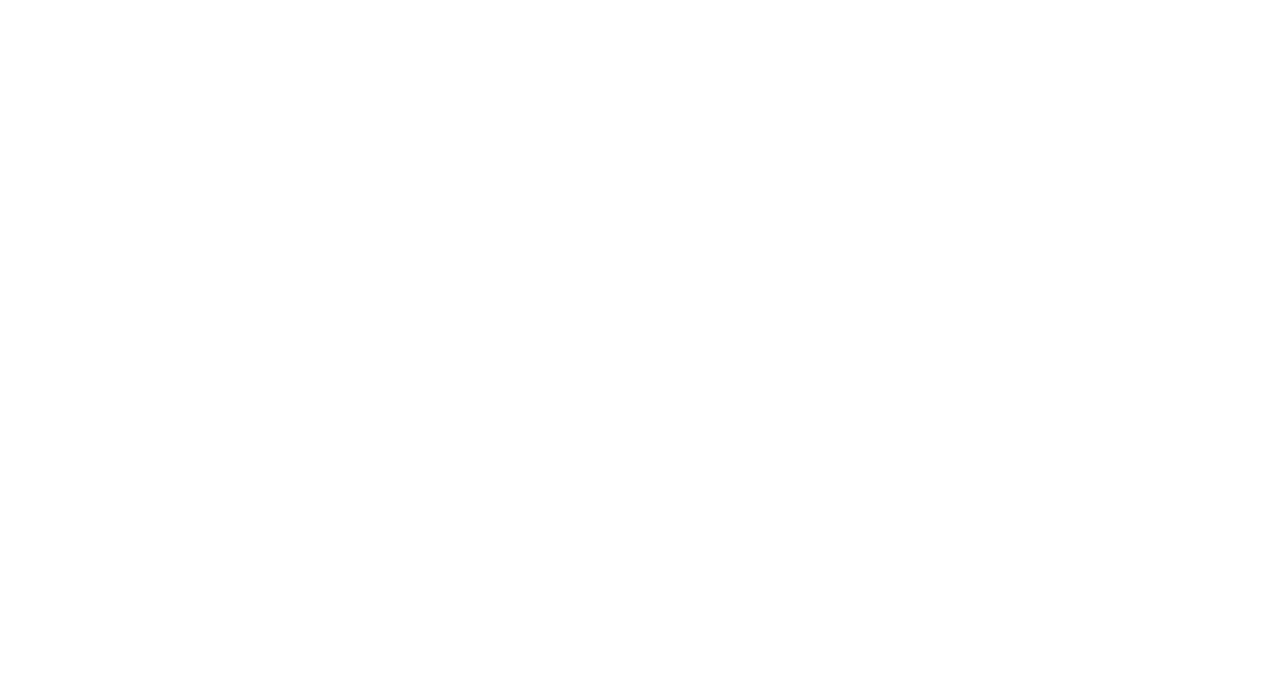
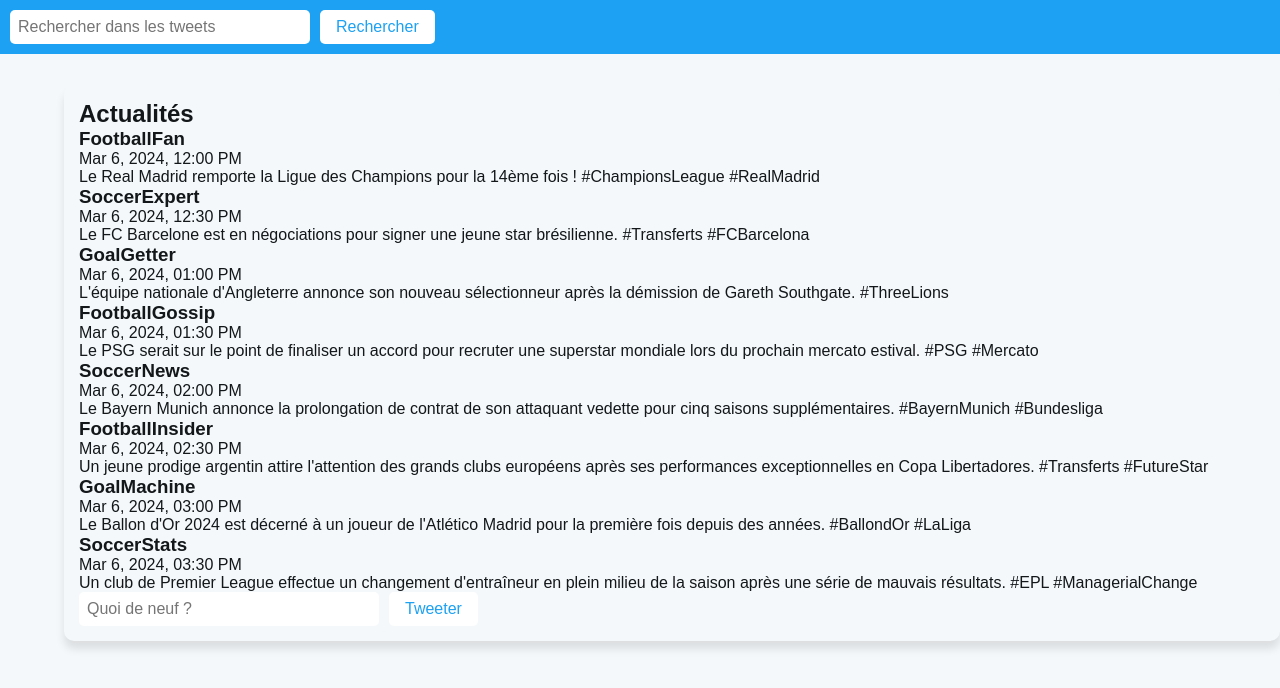
Before and after one commit to roddone/l3sdn-td1, a Vue app: page / in a window 1280 px wide. Shown: the top 688 px of the page. Built offline with nearby package versions, Linux system fonts and the light colour scheme.

Commit message:
Modifications

```diff
--- a/src/App.vue
+++ b/src/App.vue
@@ -1,9 +1,33 @@
-<script setup>
-</script>
+<template>
+    <Navbar/>
 
-<template>
+    <br>
+    <Actualite/>
 
-</template>
+  </template>
 
-<style scoped>
-</style>
+  <script>
+  import Actualite from './components/Actualite.vue';
+  import Navbar from './components/Navbar.vue';
+
+  export default {
+    components: {
+      Actualite,
+      Navbar
+    },
+    data() {
+        return {
+        tweets: [] // Peut-être initialisé avec des données si nécessaire
+        };
+    },
+    methods: {
+        handleTweet(tweet) {
+        this.tweets.unshift(tweet); // Ajouter le tweet en haut de la liste
+        },
+        handleSearch(query) {
+        console.log('Recherche dans les tweets pour:', query);
+        }
+    }
+    };
+  </script>
+  ./components/Actualite.vue
--- a/src/assets/main.css
+++ b/src/assets/main.css
@@ -1,35 +1,113 @@
-@import './base.css';
+/* main.css */
 
-#app {
-  max-width: 1280px;
-  margin: 0 auto;
-  padding: 2rem;
-  font-weight: normal;
+* {
+  margin: 0;
+  padding: 0;
+  box-sizing: border-box;
 }
 
-a,
-.green {
-  text-decoration: none;
-  color: hsla(160, 100%, 37%, 1);
-  transition: 0.4s;
-  padding: 3px;
+/* Body styles */
+body {
+  font-family: Arial, sans-serif;
+  background-color: #f5f8fa;
+  color: #14171a;
 }
 
-@media (hover: hover) {
-  a:hover {
-    background-color: hsla(160, 100%, 37%, 0.2);
-  }
+/* Container styles */
+.container {
+  max-width: 600px;
+  margin: 0 auto;
+  padding: 20px;
 }
 
-@media (min-width: 1024px) {
-  body {
-    display: flex;
-    place-items: center;
-  }
+/* Tweet styles */
+.tweet {
+  background-color: #fff;
+  border: 1px solid #e1e8ed;
+  padding: 15px;
+  margin-bottom: 15px;
+  border-radius: 10px;
+}
 
-  #app {
-    display: grid;
-    grid-template-columns: 1fr 1fr;
-    padding: 0 2rem;
-  }
+.tweet h3 {
+  font-size: 16px;
+  margin-bottom: 5px;
 }
+
+.tweet p {
+  font-size: 14px;
+  margin-bottom: 10px;
+}
+
+.tweet p:last-child {
+  margin-bottom: 0;
+}
+
+/* Form styles */
+.form {
+  margin-bottom: 20px;
+}
+
+.form textarea {
+  width: 100%;
+  height: 100px;
+  padding: 10px;
+  border: 1px solid #ccd6dd;
+  border-radius: 5px;
+  resize: none;
+}
+
+.form button {
+  background-color: #1da1f2;
+  color: #fff;
+  border: none;
+  padding: 10px 20px;
+  border-radius: 5px;
+  cursor: pointer;
+}
+
+.form button:hover {
+  background-color: #0d8ecf;
+}
+
+.navbar {
+  background-color: #1da1f2;
+  padding: 10px;
+}
+
+input[type="text"] {
+  width: 300px;
+  padding: 8px;
+  border-radius: 5px;
+  border: none;
+  outline: none;
+  font-size: 16px;
+}
+
+button {
+  padding: 8px 16px;
+  margin-left: 10px;
+  border-radius: 5px;
+  border: none;
+  cursor: pointer;
+  background-color: #fff;
+  color: #1da1f2;
+  font-size: 16px;
+}
+
+button:hover {
+  background-color: #e6f2ff;
+}
+
+.highlight {
+  background-color: yellow; /* Couleur de surlignage */
+}
+
+.message{
+  margin-left: 5%;
+  margin-top: 1%;
+  box-shadow: 0 8px 8px rgba(0, 0, 0, 0.1); /* Ajoute une ombre plus prononcée */
+  border-radius: 10px; /* Ajoute des coins arrondis */
+  padding: 15px; /* Diminue la taille de la boîte et ajuste le padding */
+  word-wrap: break-word; /* Permet aux mots longs de faire un retour à la ligne */
+}
--- /dev/null
+++ b/src/components/Actualite.vue
@@ -0,0 +1,51 @@
+<template>
+    <div class="message">
+      <h2>Actualités</h2>
+      <div v-if="tweets.length > 0">
+        <div v-for="tweet in tweets" :key="tweet.id">
+          <h3>{{ tweet.author }}</h3>
+          <p>{{ formatDateTime(tweet.date) }}</p>
+          <p>{{ tweet.content }}</p>
+        </div>
+      </div>
+      <input type="text" v-model="newTweet" placeholder="Quoi de neuf ?">
+      <button @click="postTweet">Tweeter</button>
+    </div>
+  </template>
+
+  <script>
+  export default {
+    data() {
+      return {
+        newTweet: '',
+        tweets: [
+          { id: 1, author: 'FootballFan', date: '2024-03-06 12:00', content: 'Le Real Madrid remporte la Ligue des Champions pour la 14ème fois ! #ChampionsLeague #RealMadrid' },
+          { id: 2, author: 'SoccerExpert', date: '2024-03-06 12:30', content: 'Le FC Barcelone est en négociations pour signer une jeune star brésilienne. #Transferts #FCBarcelona' },
+          { id: 3, author: 'GoalGetter', date: '2024-03-06 13:00', content: "L'équipe nationale d'Angleterre annonce son nouveau sélectionneur après la démission de Gareth Southgate. #ThreeLions" },
+          { id: 4, author: 'FootballGossip', date: '2024-03-06 13:30', content: 'Le PSG serait sur le point de finaliser un accord pour recruter une superstar mondiale lors du prochain mercato estival. #PSG #Mercato' },
+          { id: 5, author: 'SoccerNews', date: '2024-03-06 14:00', content: 'Le Bayern Munich annonce la prolongation de contrat de son attaquant vedette pour cinq saisons supplémentaires. #BayernMunich #Bundesliga' },
+          { id: 6, author: 'FootballInsider', date: '2024-03-06 14:30', content: 'Un jeune prodige argentin attire l\'attention des grands clubs européens après ses performances exceptionnelles en Copa Libertadores. #Transferts #FutureStar' },
+          { id: 7, author: 'GoalMachine', date: '2024-03-06 15:00', content: 'Le Ballon d\'Or 2024 est décerné à un joueur de l\'Atlético Madrid pour la première fois depuis des années. #BallondOr #LaLiga' },
+          { id: 8, author: 'SoccerStats', date: '2024-03-06 15:30', content: "Un club de Premier League effectue un changement d'entraîneur en plein milieu de la saison après une série de mauvais résultats. #EPL #ManagerialChange" }
+        ]
+      };
+    },
+    methods: {
+      postTweet() {
+        if (this.newTweet.trim() !== '') {
+          this.tweets.push({
+            id: this.tweets.length + 1,
+            author: 'Anonymous',
+            date: new Date().toISOString(),
+            content: this.newTweet.trim()
+          });
+          this.newTweet = '';
+        }
+      },
+      formatDateTime(dateTime) {
+        const options = { year: 'numeric', month: 'short', day: 'numeric', hour: '2-digit', minute: '2-digit' };
+        return new Date(dateTime).toLocaleDateString('en-US', options);
+      }
+    }
+  };
+  </script>
--- /dev/null
+++ b/src/components/Navbar.vue
@@ -0,0 +1,21 @@
+<template>
+    <div class="navbar">
+      <input type="text" v-model="searchQuery" placeholder="Rechercher dans les tweets">
+      <button @click="searchTweets">Rechercher</button>
+    </div>
+  </template>
+
+  <script>
+  export default {
+    data() {
+      return {
+        searchQuery: ''
+      };
+    },
+    methods: {
+      searchTweets() {
+        this.$emit('search', this.searchQuery);
+      }
+    }
+  };
+  </script>
```
Also changed, not shown: src/components/MiseEnPage.vue (added, +66 -0 lines).
